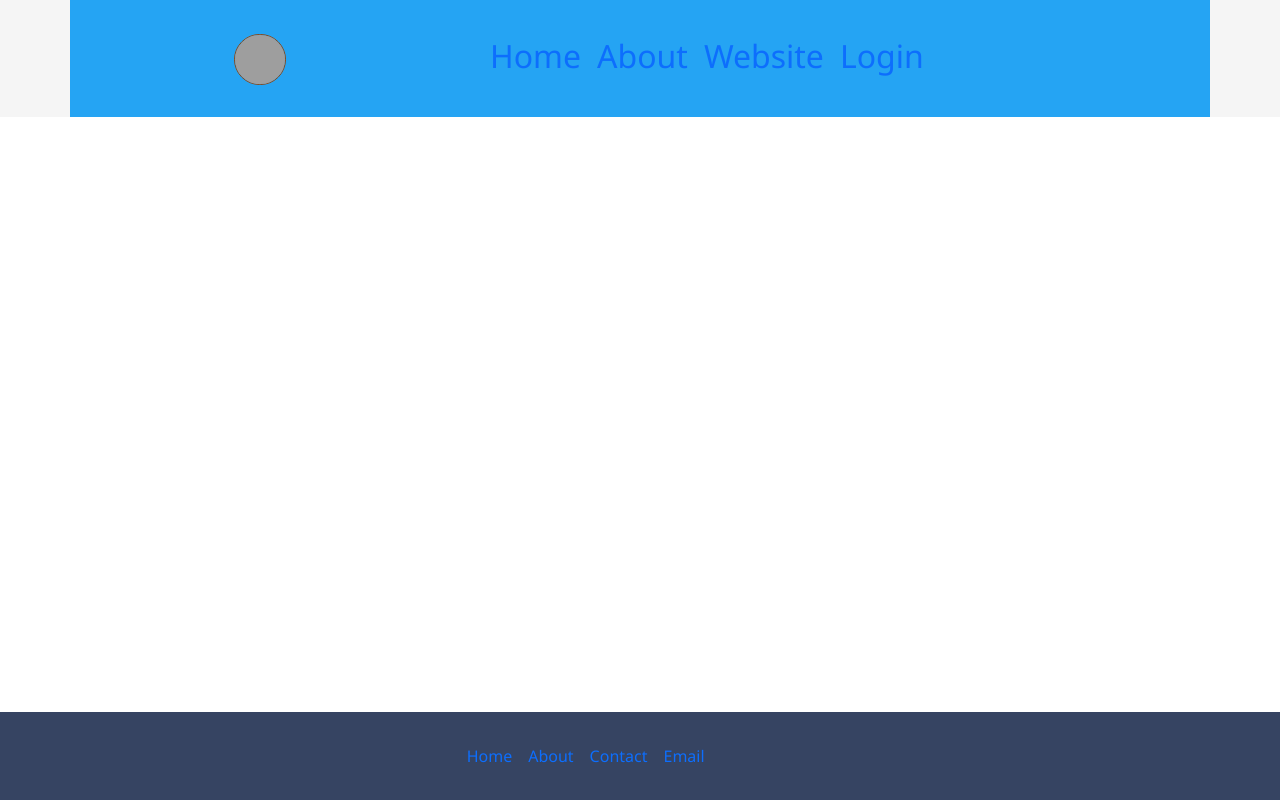
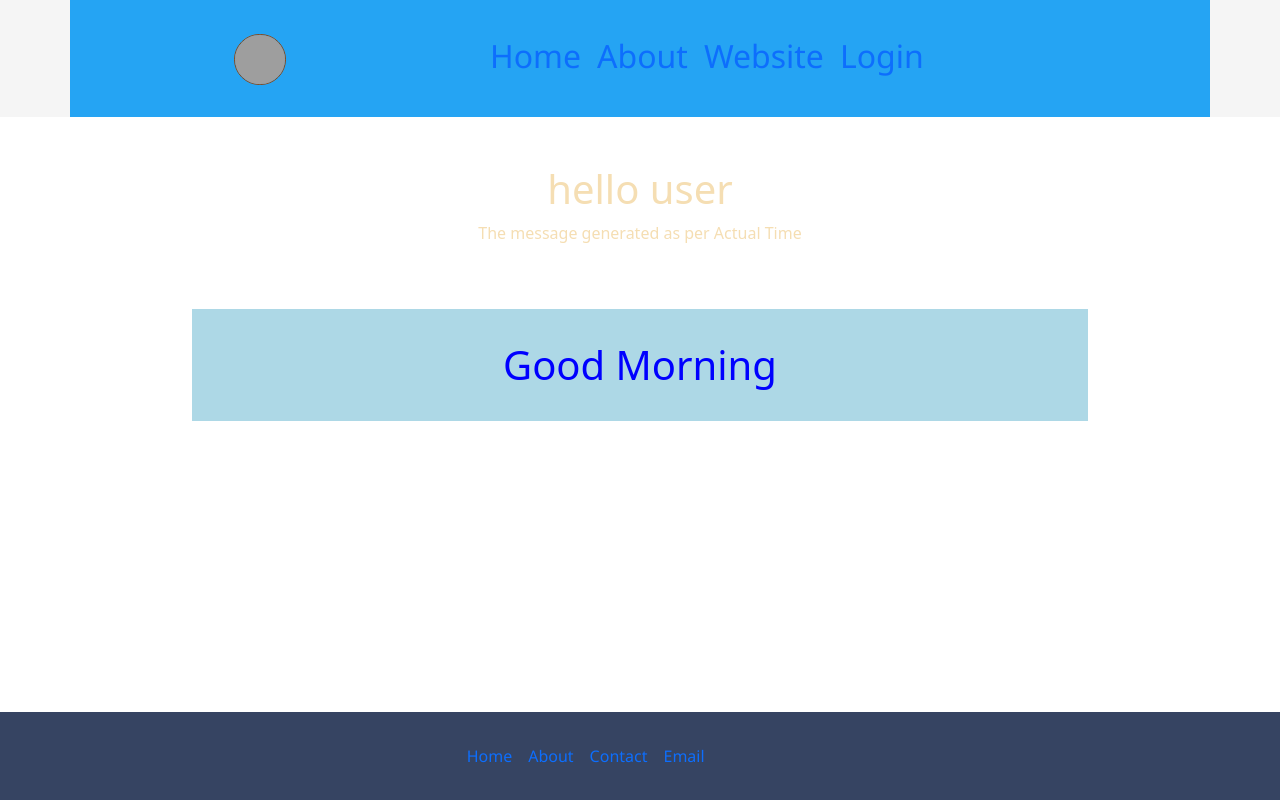
Before and after one commit to SB2799/Company-Website, a React (Create React App) app: page /Home/Custom in a window 1280 px wide. Built offline with nearby package versions, Linux system fonts and the light colour scheme; grey boxes are pictures that could not be loaded.

Commit message:
Update React app with Custom Time Message

```diff
--- a/src/App.js
+++ b/src/App.js
@@ -1,12 +1,15 @@
 import React from 'react';
 import './App.css';
-import { Routes, Route, Link } from 'react-router-dom';
+import { Routes, Route, Link  } from 'react-router-dom';
 import 'bootstrap/dist/css/bootstrap.min.css';
 
 import HomePage from './Components/Main Menu/HomePage';
 import Website from './Components/Site/Website';
 import Login from './Components/Login/Login';
 import Home from './Home';
+import Custom from './Components/Custom/Custom';
+import Error from './Error';
+
 
 function App() {
   return (
@@ -48,9 +51,13 @@ function App() {
           <div className = 'content-wrap'>
         <Routes >
           <Route path="/" element={<Home/>} />
-          <Route path="/Home" element={<HomePage />} />
+          <Route path="/Home" >
+          <Route index element={<HomePage />} />
+          <Route path="Custom" element={<Custom/>} />
+          </Route>
           <Route path="/Website" element={<Website />} />
           <Route path="/User Login" element={<Login />} />
+          <Route path="*" element={<Error/>} />
         </Routes>
           </div>
         <div style = {{marginBottom : "3rem"}}></div>
--- /dev/null
+++ b/src/Components/Custom/Custom.jsx
@@ -0,0 +1,49 @@
+import React from 'react';
+
+const Custom = () => {
+    const CustomStyle = {
+        color: "teal",
+        backgroundColor: "lightgray",
+        padding : "2rem",
+        width: "70%",
+        margin: "0 auto",
+    }
+
+    const userStyle = {
+        color : "wheat",
+    }
+
+    var messageOutput = "";
+
+    var hour = new Date().getHours();
+
+    // var second = new Date().getSeconds;
+    if(hour<12){
+        messageOutput = "Good Morning";
+        // messageOutput = messageOutput + " " + hour + ":" + minute + ":" + second;
+        CustomStyle.color = "blue";
+        CustomStyle.backgroundColor = "lightblue";
+    }
+    else if(hour>12 && hour<18)
+    {
+        messageOutput = "Good Afternoon";
+        // messageOutput = messageOutput + " " + hour + ":" + minute + ":" + second;
+        CustomStyle.color = "orange";
+        CustomStyle.backgroundColor = "lightblue";
+    }
+    else{
+        messageOutput = "Good Evening";
+        CustomStyle.color = "red";
+        CustomStyle.backgroundColor = "lightblue";
+    }
+
+    return (<>
+    <h1 style = {userStyle}>hello user</h1>
+    <p style = {userStyle}>The message generated as per Actual Time</p>
+    <br/>
+    <br/>
+    <h1 style = {CustomStyle}>{messageOutput}</h1>
+    </>)
+}
+
+export default Custom
--- a/src/Components/Main Menu/HomePage.jsx
+++ b/src/Components/Main Menu/HomePage.jsx
@@ -1,6 +1,16 @@
 import React from "react";
+import { Link, NavLink,useNavigate, Outlet } from "react-router-dom";
 
 const HomePage = ()=> {
+
+    const NavlinkCustomStyle = ({isDisplayed}) => (
+       { color : isDisplayed ? "blue" : "black",
+        opacity : isDisplayed ? "0.88" : "1"
+    }
+    );
+
+    const usenav =  useNavigate();
+
     return (<>
     <div className = "container">
         <div className="row">
@@ -12,6 +22,16 @@ const HomePage = ()=> {
                 <br/>
                 Lorem ipsum dolor sit amet consectetur adipisicing elit. Asperiores ex non eum, similique suscipit dolor maiores quos voluptas ea fugit commodi, harum numquam earum soluta vitae unde cumque accusamus dicta!
             </div>
+            <br/>
+            <br/>
+            <div className = "d-flex align-items-center justify-content-center">
+                <div className = {`d-flex mx-3`}>
+            <NavLink  className = {`m-3`} style = {NavlinkCustomStyle} to={`/`}>Home</NavLink>
+            <Link className = {`m-3`} to = "/Home/Custom">Message</Link>
+            <button onClick={() => usenav(-1)} className = "btn btn-primary m-3">Go</button>
+            <Outlet />
+            </div>
+            </div>
         </div>
     </div>
     </>)
--- /dev/null
+++ b/src/Error.jsx
@@ -0,0 +1,9 @@
+import React from 'react'
+
+const Error = () => {
+  return (
+    <div>Error 404</div>
+  )
+}
+
+export default Error
```
